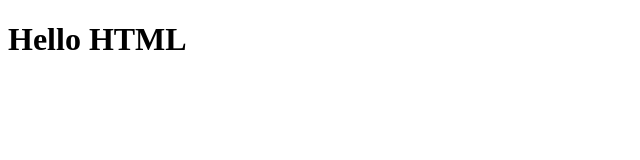
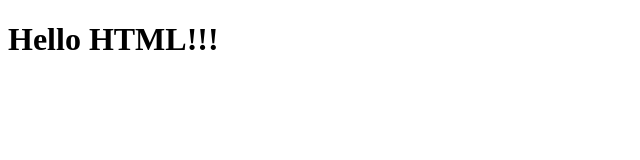
Before and after one commit to I-Viktor/hello-html, a plain HTML site: page index.html in a window 1280 px wide. Shown: the full height of the page, 0-640 px from the left. Drawn offline with Linux system fonts and the light colour scheme.

Commit message:
git add .!

```diff
--- a/index.html
+++ b/index.html
@@ -7,6 +7,8 @@
     <title>Sample</title>
 </head>
 <body>
-    <h1>Hello HTML</h1>
+    <h1>Hello HTML!!!
+
+    </h1>
 </body>
 </html>
```
